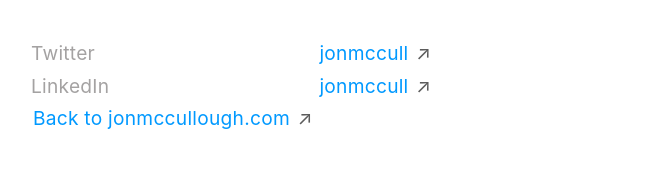
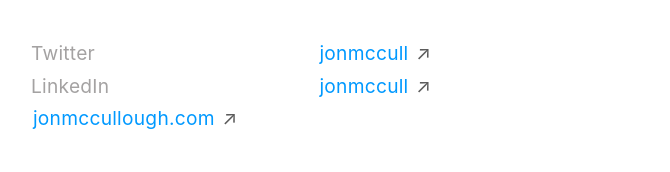
Before and after one commit to jonmccull/digital-garden, a Jekyll site: the page built from _notes/brand.md, in a window 1280 px wide. Shown: the part 905-1077 px from the top of the page, without its empty margins (294-964 px from the left). Built offline with Jekyll 4.4.1, drawn with Linux system fonts in a browser that asks for light colours.

Commit message:
Update footer links

```diff
--- a/_includes/social-links.html
+++ b/_includes/social-links.html
@@ -3,7 +3,7 @@
 	<div style="position: relative; width: 30%; float: left; display: block;">
 	  <p class="grey-text" style="margin: 0;">Twitter</p>
 	  <p class="grey-text" style="margin: 0;">LinkedIn</p>
-	  <p style="margin: 0;"><a class="internal-link" href="https://jonmccullough.com/">Back to jonmccullough.com</a> ↗</p>
+	  <p style="margin: 0;"><a class="internal-link" href="https://jonmccullough.com/">jonmccullough.com</a> ↗</p>
 	</div>
 	<div style="position: relative; width: 70%; float: left; display: block;">
 	  <p style="margin: 0;"><a target="blank" href="https://twitter.com/jonmccull">jonmccull</a> ↗</p>
```
